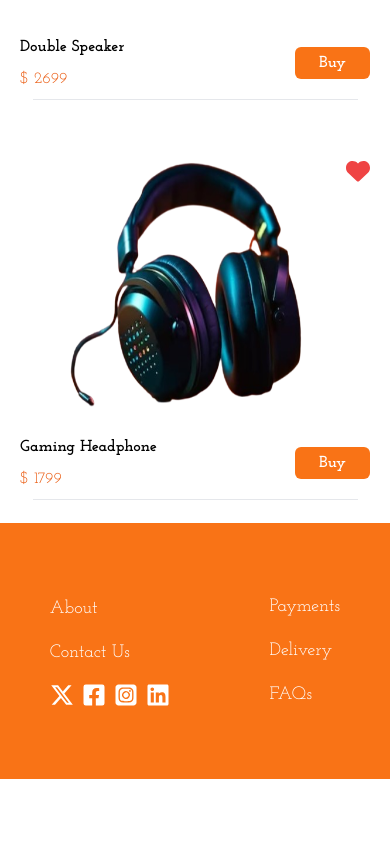
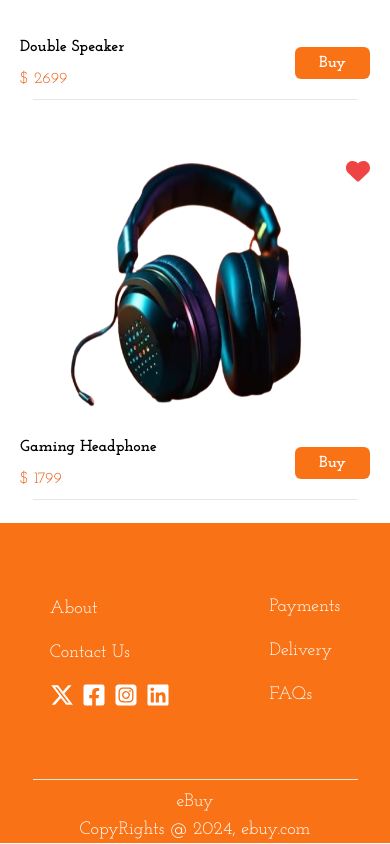
Before and after one commit to Akasi-M-P/ebuy, a React (Vite) app: page / in a window 390 px wide. Shown: the part 7815-8659 px from the top of the page. Before the commit the page ends 8594 px from the top, so only its background shows below. Built offline with nearby package versions, Linux system fonts and the light colour scheme; a web font is replaced by a local one.

Commit message:
finished mobile footer

```diff
--- a/src/components/Footer/Footer.jsx
+++ b/src/components/Footer/Footer.jsx
@@ -5,6 +5,7 @@ import { FaFacebookSquare } from "react-icons/fa";
 const Footer = () => {
   return (
     <>
+      <div className="footer bg-orange-500 text-white text-lg h-80">
         <div className="footer bg-orange-500 text-white text-lg h-64 flex items-center">
           <div className="mx-auto flex flex-col gap-4">
             <div>
@@ -14,10 +15,18 @@ const Footer = () => {
               <a href="">Contact Us</a>
             </div>
             <div className="flex gap-2">
+              <a href="">
                 <FaXTwitter className="text-2xl" />
+              </a>
+              <a href="">
                 <FaFacebookSquare className="text-2xl" />
+              </a>
+              <a href="">
                 <FaSquareInstagram className="text-2xl" />
+              </a>
+              <a href="">
                 <FaLinkedin className="text-2xl" />
+              </a>
             </div>
           </div>
           <div className="mx-auto flex flex-col gap-4">
@@ -32,6 +41,12 @@ const Footer = () => {
             </div>
           </div>
         </div>
+        <hr className="w-10/12 mx-auto p-1" />
+        <div className="copyrights flex flex-col items-center text-lg">
+          <p>eBuy</p>
+          <p>CopyRights @ 2024, ebuy.com</p>
+        </div>
+      </div>
     </>
   );
 };
```
Lines whose indentation alone changed are shown as unchanged.
